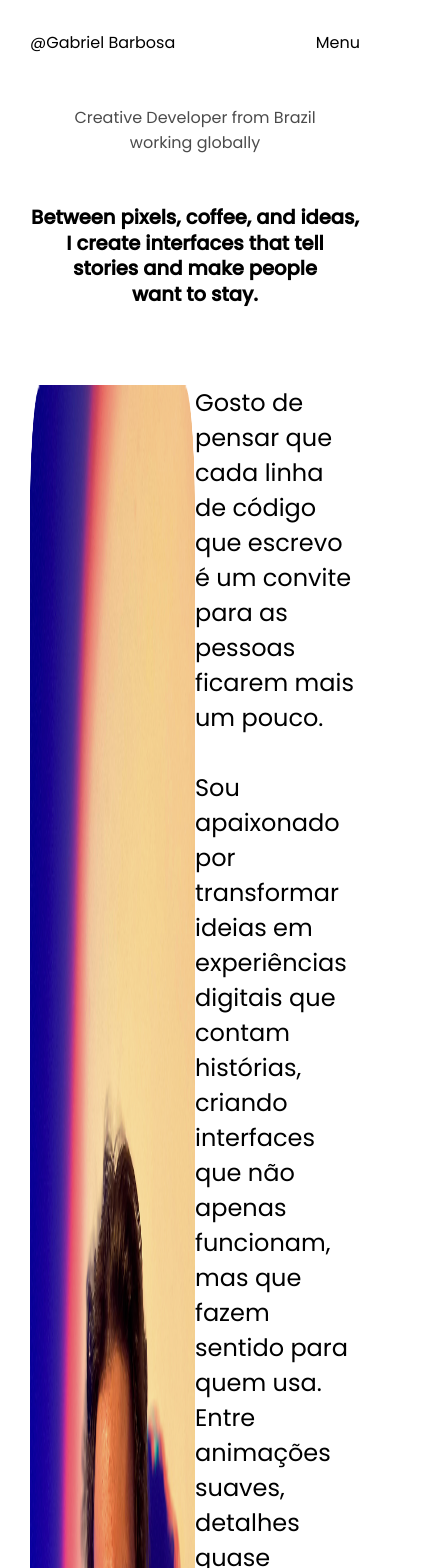
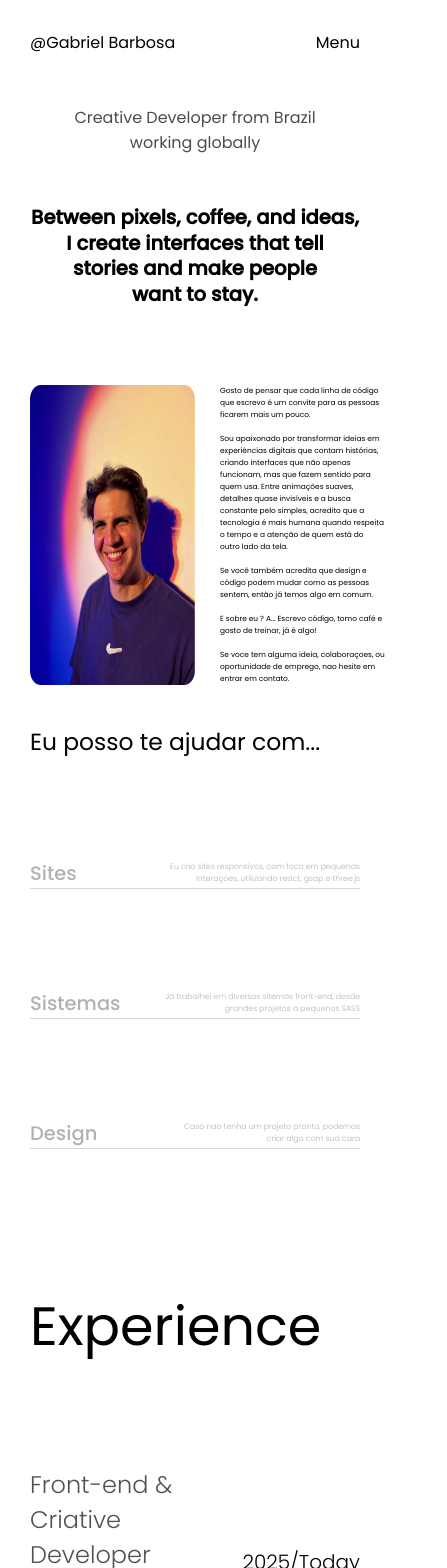
Before and after one commit to GabrielBarbosa2003/portfolio-2025, a React (Vite) app: page /about in a window 390 px wide. Shown: the top 1568 px of the page, 447 px wide, since content can reach past the window. Built offline with nearby package versions, Linux system fonts and the light colour scheme.

Commit message:
add: doing resposive about sec

```diff
--- a/src/Pages/About/AboutComponents/ICanHelp/icanhelp.css
+++ b/src/Pages/About/AboutComponents/ICanHelp/icanhelp.css
@@ -49,3 +49,44 @@
     max-width: 600px;
     text-align: start;
 }
+
+/* Responsivo */
+
+@media(max-width: 1400px) {}
+
+@media(max-width: 1366px) {}
+
+@media(max-width: 1280px) {}
+
+@media(max-width: 1150px) {}
+
+@media(max-width: 991px) {}
+
+@media(max-width: 800px) {
+    .icanhelp-section{
+        margin-top: 10%;
+    }
+    .icanhelp-section h1{
+        font-size: 6vw;
+    }
+    .item-list:first-child{
+        margin-top: 0;
+    }
+    .item-list h2 {
+        font-size: 5vw;
+    }
+    .item-list p{
+        font-size: 2vw;
+    }
+    .text-grid-help{
+        text-align: end;
+    }
+}
+
+@media(max-width: 600px) {}
+
+@media(max-width: 480px) {}
+
+@media(max-width: 430px) {}
+
+@media(max-width: 390px) {}
--- a/src/Pages/About/about.css
+++ b/src/Pages/About/about.css
@@ -50,3 +50,34 @@
 .text-about-me p {
     font-size: 24px;
 }
+
+
+/* Responsivo */
+
+@media(max-width: 1400px) {}
+
+@media(max-width: 1366px) {}
+
+@media(max-width: 1280px) {
+    .about-me{
+        gap: 25px;
+    }
+}
+
+@media(max-width: 1150px) {
+    .text-about-me p{
+        font-size: 1.9vw;
+    }
+}
+
+@media(max-width: 991px) {}
+
+@media(max-width: 800px) {}
+
+@media(max-width: 600px) {}
+
+@media(max-width: 480px) {}
+
+@media(max-width: 430px) {}
+
+@media(max-width: 390px) {}
--- a/src/Pages/Home/HomeComponents/Footer/Footer.jsx
+++ b/src/Pages/Home/HomeComponents/Footer/Footer.jsx
@@ -56,11 +56,13 @@ export default function Footer() {
                                         <img src={arrowSocial} alt='arrow' />
 
                                     </li>
-                                    <li>
+                                   <a href='/about'>
+                                     <li>
                                         About
                                         <img src={arrowSocial} alt='arrow' />
 
                                     </li>
+                                   </a>
                                     <li>
                                         PlayGround
                                         <img src={arrowSocial} alt='arrow' />
```
